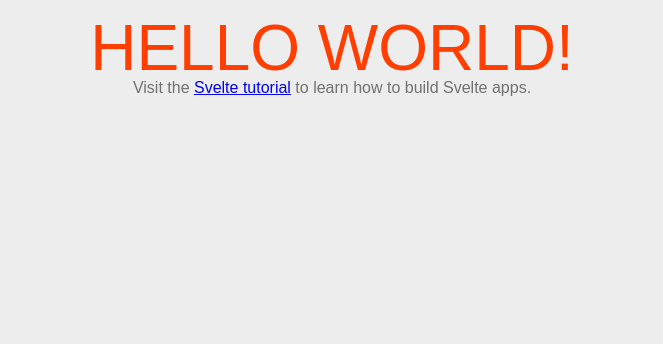
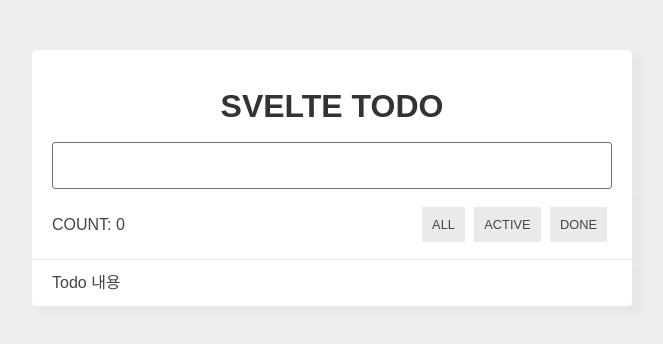
Before and after one commit to gh1224/svelte-todo, a Svelte app: page / in a window 1280 px wide. Shown: the top 344 px of the page, without its empty margins (308-971 px from the left). Built offline with nearby package versions, Linux system fonts and the light colour scheme.

Commit message:
8-2 컴포넌트 배치

```diff
--- a/src/App.svelte
+++ b/src/App.svelte
@@ -1,30 +1,11 @@
 <script>
-	export let name;
+	import TodoHeader from "./components/TodoHeader.svelte";
+	import TodoInfo from "./components/TodoInfo.svelte";
+	import TodoList from "./components/TodoList.svelte";
 </script>
 
-<main>
-	<h1>Hello {name}!</h1>
-	<p>Visit the <a href="https://svelte.dev/tutorial">Svelte tutorial</a> to learn how to build Svelte apps.</p>
-</main>
-
-<style>
-	main {
-		text-align: center;
-		padding: 1em;
-		max-width: 240px;
-		margin: 0 auto;
-	}
-
-	h1 {
-		color: #ff3e00;
-		text-transform: uppercase;
-		font-size: 4em;
-		font-weight: 100;
-	}
-
-	@media (min-width: 640px) {
-		main {
-			max-width: none;
-		}
-	}
-</style>
+<div class="app">
+	<TodoHeader />
+	<TodoInfo />
+	<TodoList />
+</div>
--- /dev/null
+++ b/src/components/TodoHeader.svelte
@@ -0,0 +1,6 @@
+<header>
+    <div class="wrap">
+        <h1>SVELTE TODO</h1>
+        <input type="text" />
+    </div>
+</header>
--- /dev/null
+++ b/src/components/TodoInfo.svelte
@@ -0,0 +1,8 @@
+<div class="info">
+    <span>COUNT: 0</span>
+    <div>
+        <button class="btn">ALL</button>
+        <button class="btn">ACTIVE</button>
+        <button class="btn">DONE</button>
+    </div>
+</div>
--- /dev/null
+++ b/src/components/TodoList.svelte
@@ -0,0 +1,5 @@
+<div class="main">
+    <ul>
+        <li>Todo 내용</li>
+    </ul>
+</div>
```
Also changed, not shown: src/components/TodoItem.svelte (added).
